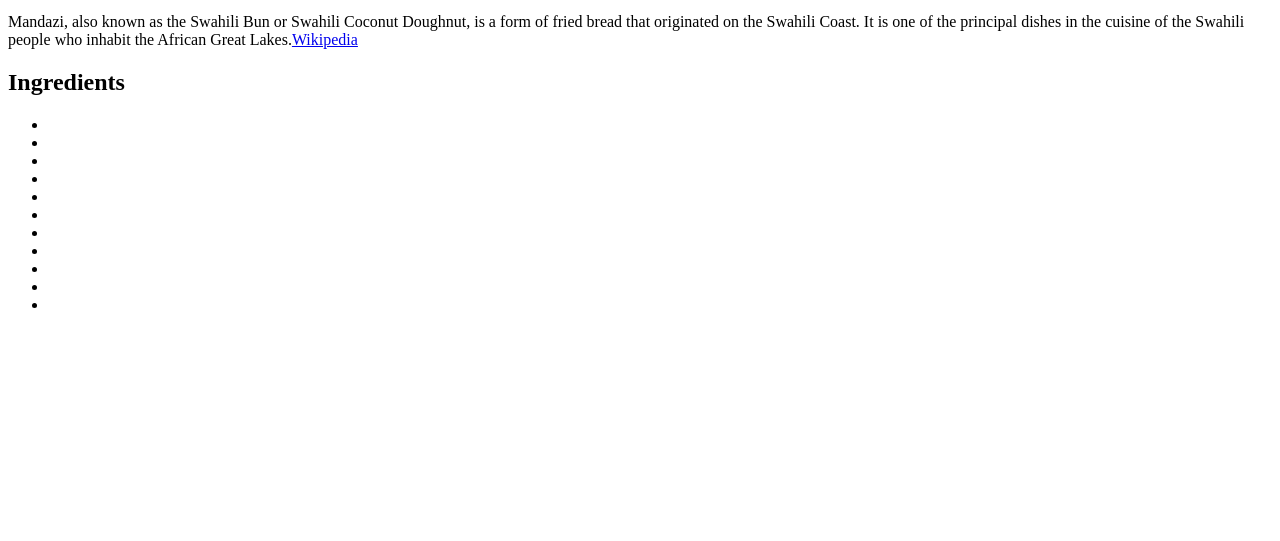
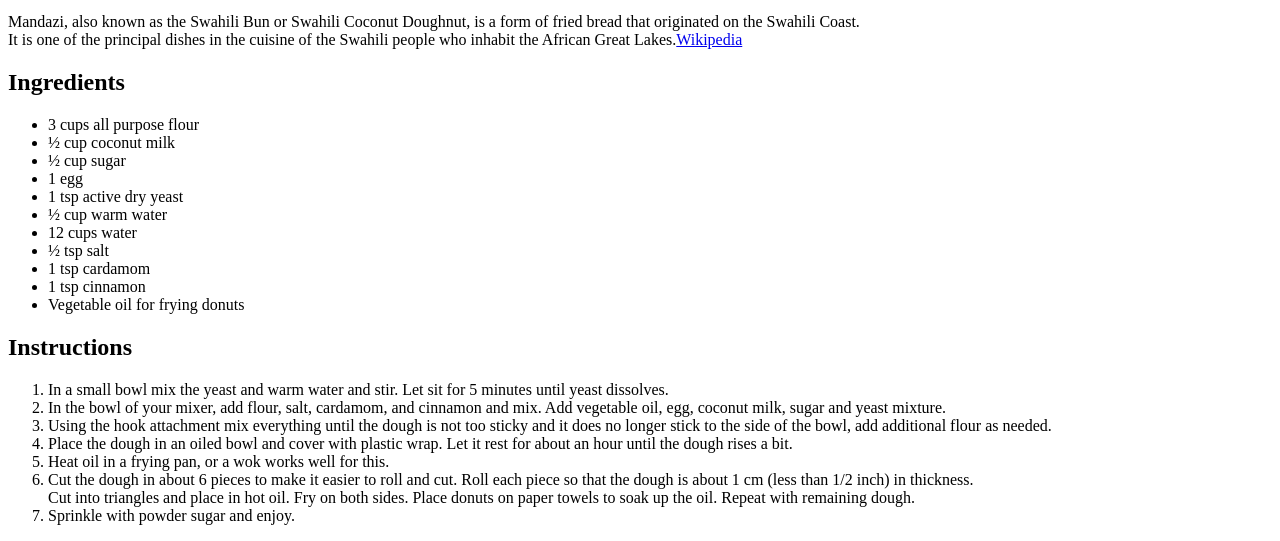
Before and after one commit to Hello-G/recipecard, a plain HTML site: page index.html in a window 1280 px wide. Shown: the part 423-964 px from the top of the page. Before the commit the page ends 800 px from the top, so only its background shows below. Drawn offline with Linux system fonts and the light colour scheme.

Commit message:
first commit

```diff
--- a/index.html
+++ b/index.html
@@ -19,22 +19,36 @@
   </figure>
 
   <p>
-    Mandazi, also known as the Swahili Bun or Swahili Coconut Doughnut, is a form of fried bread that originated on the Swahili Coast. It is one of the principal dishes in the cuisine of the Swahili people who inhabit the African Great Lakes.<a href="https://en.wikipedia.org/wiki/Mandazi">Wikipedia</a>
+    Mandazi, also known as the Swahili Bun or Swahili Coconut Doughnut, is a form of fried bread that originated on the Swahili Coast.<br/>
+    It is one of the principal dishes in the cuisine of the Swahili people who inhabit the African Great Lakes.<a href="https://en.wikipedia.org/wiki/Mandazi">Wikipedia</a>
   </p>
 
   <h2>
     Ingredients
   </h2>
   <ul>
-    <li></li>
-    <li></li>
-    <li></li>
-    <li></li>
-    <li></li>
-    <li></li>
-    <li></li>
-    <li></li>
-    <li></li>
-    <li></li>
-    <li></li>
+    <li>3 cups all purpose flour</li>
+    <li>&frac12; cup coconut milk </li>
+    <li>&frac12; cup sugar </li>
+    <li>1 egg</li>
+    <li> 1 tsp active dry yeast</li>
+    <li>&frac12; cup warm water </li>
+    <li>12 cups water</li>
+    <li>&frac12; tsp salt</li>
+    <li>1 tsp cardamom</li>
+    <li>1 tsp cinnamon</li>
+    <li>Vegetable oil for frying donuts</li>
   </ul>
+  <h2>
+    Instructions
+  </h2>
+  <ol>
+    <li>In a small bowl mix the yeast and warm water and stir. Let sit for 5 minutes until yeast dissolves.</li>
+    <li>In the bowl of your mixer, add flour, salt, cardamom, and cinnamon and mix. Add vegetable oil, egg, coconut milk, sugar and yeast mixture.</li>
+    <li>Using the hook attachment mix everything until the dough is not too sticky and it does no longer stick to the side of the bowl, add additional flour as needed.</li>
+    <li>Place the dough in an oiled bowl and cover with plastic wrap. Let it rest for about an hour until the dough rises a bit.</li>
+    <li>Heat oil in a frying pan, or a wok works well for this.</li>
+    <li>Cut the dough in about 6 pieces to make it easier to roll and cut. Roll each piece so that the dough is about 1 cm (less than 1/2 inch) in thickness.<br/>
+      Cut into triangles and place in hot oil. Fry on both sides. Place donuts on paper towels to soak up the oil. Repeat with remaining dough.</li>
+    <li>Sprinkle with powder sugar and enjoy.</li>
+  </ol>
```
